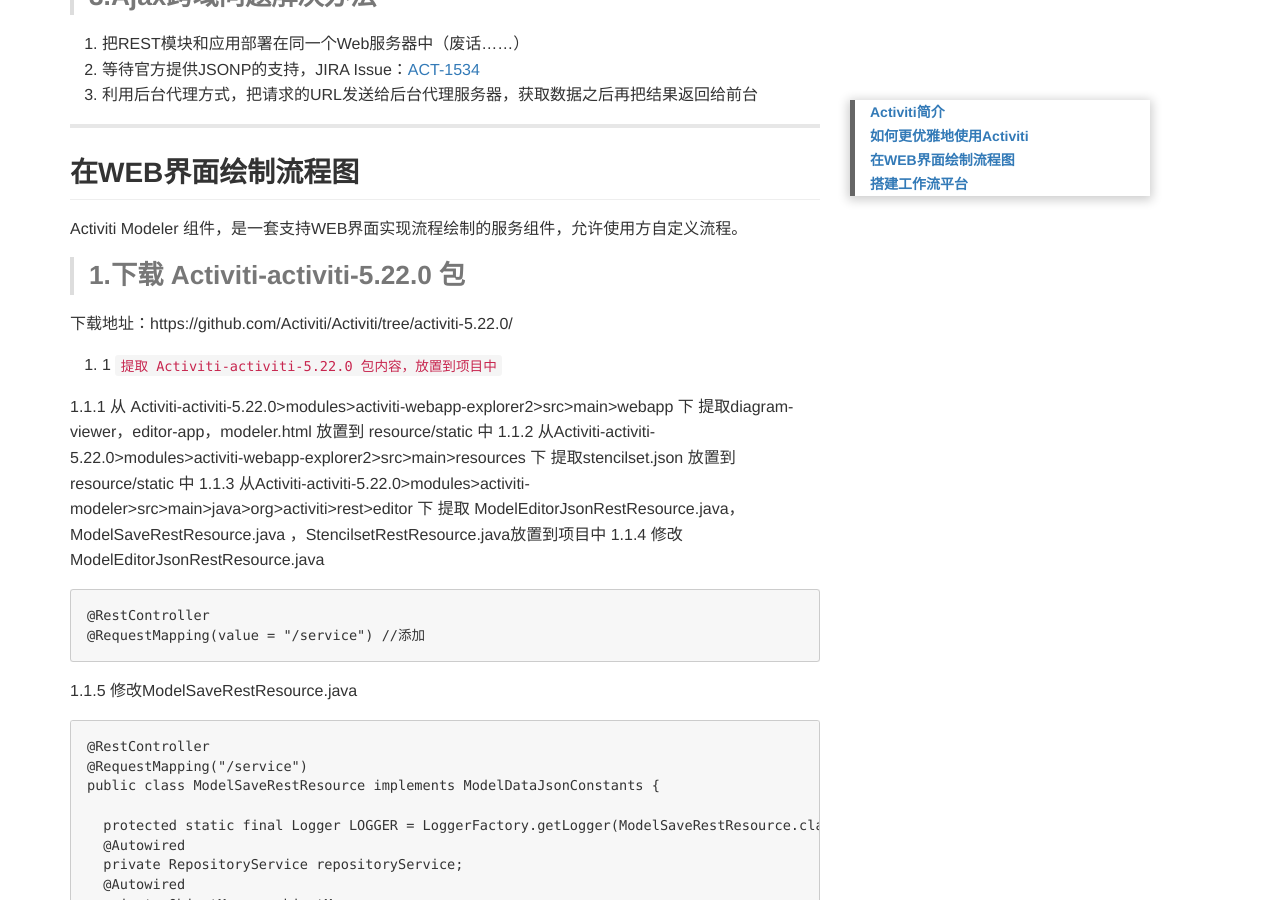
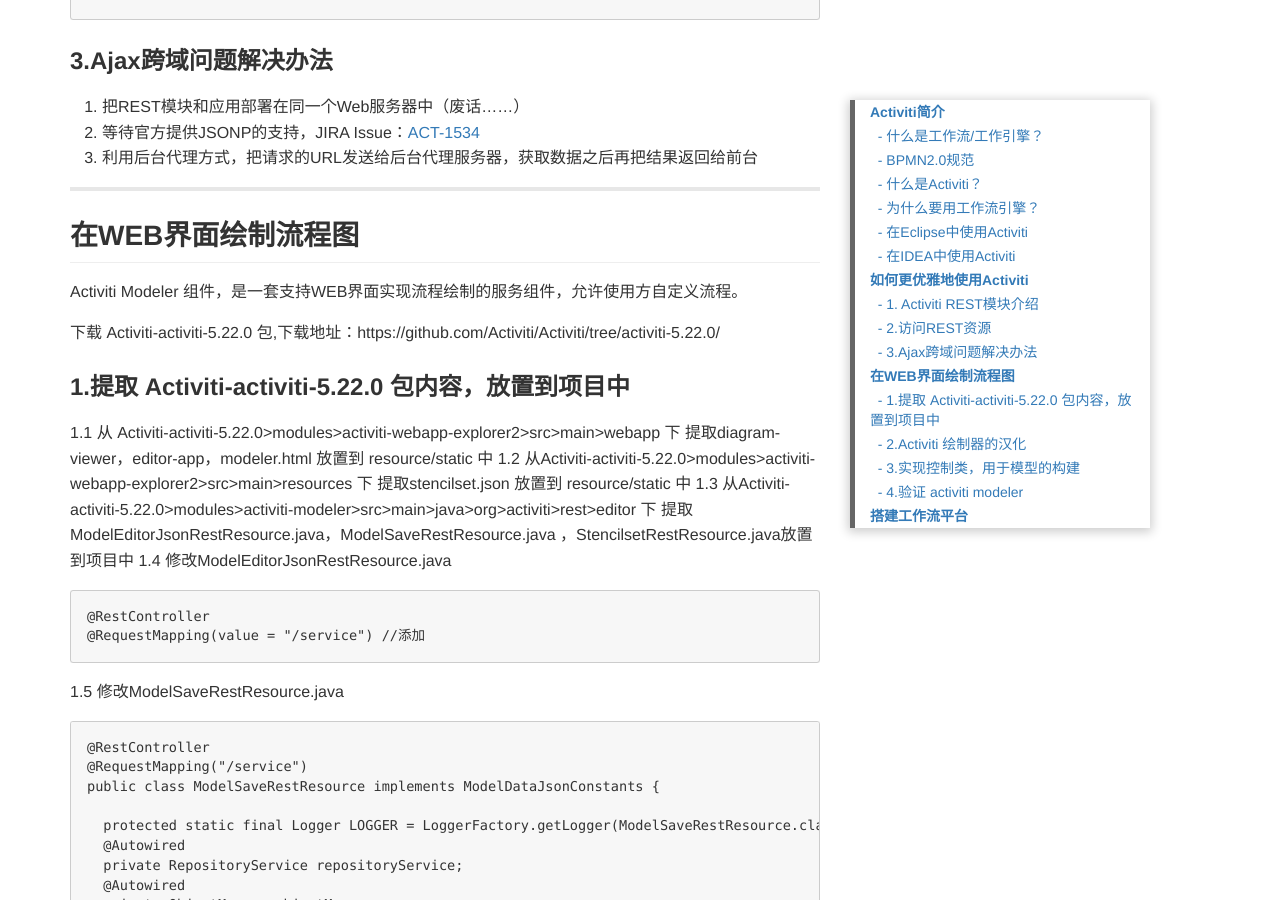
Before and after one commit to kookx/kookx.github.io, a Jekyll site: the page built from _posts/2018-12-28-使用Activiti统一调度业务流程.md, in a window 1280 px wide and 900 px high, scrolled down 4988 px. Built offline with Jekyll 4.4.1, drawn with Linux system fonts in a browser that asks for light colours; some of the changed text lies outside the part shown.

Commit message:
Update 2018-12-28-使用Activiti统一调度业务流程.md

````diff
--- a/_posts/2018-12-28-使用Activiti统一调度业务流程.md
+++ b/_posts/2018-12-28-使用Activiti统一调度业务流程.md
@@ -9,14 +9,14 @@
 
 ## Activiti简介
 
-> ### 什么是工作流/工作引擎？
+### 什么是工作流/工作引擎？
 
 Georgakopoulos给出的`工作流定义`是：工作流是将一组任务组织起来以完成某个经营过程：定义了任务的触发顺序和触发条件，每个任务可以由一个或多个软件系统完成，也可以由一个或一组人完成，还可以由一个或多个人与软件系统协作完。它主要解决的是“使在多个参与者之间按照某种预定义的规则传递文档、信息或任务的过程自动进行，从而实现某个预期的业务目标，或者促使此目标的实现”。
 工作流管理系统的目标：管理工作的流程以确保工作在正确的时间被期望的人员所执行——在自动化进行的业务过程中插入任何的执行和干预。
 所谓`工作流引擎`是指workflow作为应用系统的一部分，并为之提供对各应用系统有决定作用的根据角色、分工和条件的不同决定信息传递路由、内容等级等核心解决方案。例如开发一个系统最关键的部分不是系统的界面，也不是和数据库之间的信息交换，而是如何根据业务逻辑开发出符合实际需要的程序逻辑并确保其稳定性、易维护性和弹性。
 比如你的系统中有一个任务流程，一般情况下这个任务的代码逻辑、流程你都要自己来编写。实现它是没有问题的。但是谁能保证逻辑编写的毫无纰漏？经过无数次的测试与改进，这个流程没有任何漏洞也是可以实现的，但是明显就会拖慢整个项目的进度。
 
-> ### BPMN2.0规范
+### BPMN2.0规范
 
 BPMN（Business Process Model and Notation）--业务流程模型与符号。
 
@@ -24,7 +24,7 @@
 
 通俗一点其实就是一套规范，画流程模型的规范。流程模型包括：流程图、协作图、编排图、会话图。
 
-> ### 什么是`Activiti`？
+### 什么是`Activiti`？
 
 Activiti的创始人也就是JBPM（也是一个优秀的BPM引擎）的创始人，从Jboss离职后开发了一个新的BPM引擎：Activiti。所以，Activiti有很多地方都有JBPM的影子。Activiti是一个开源的工作流引擎，它实现了BPMN 2.0规范，可以发布设计好的流程定义，并通过api进行流程调度。
 Activiti 作为一个遵从 Apache 许可的工作流和业务流程管理开源平台，其核心是基于 Java 的超快速、超稳定的 BPMN2.0 流程引擎，强调流程服务的可嵌入性和可扩展性，同时更加强调面向业务人员。
@@ -35,13 +35,13 @@
 ProcessEngine processEngine = ProcessEngine.getDefaultProcessEngine（）；
 ```
 
-> ### 为什么要用工作流引擎？
+### 为什么要用工作流引擎？
 
 简单来说，就是为了统一管理流程业务。
 想想看，如果要设计一个流程的程序，通常需要在数据库中存各种状态值，比如一个订单程序，要标记订单是未付款、已付款、已出库等等状态，而这些各种各样的状态参杂在程序中，逻辑自然就变得复杂了。
 而将这些状态对应流程里的一个个步骤，交由流程引擎去管理，这样不仅简化了业务逻辑代码，而且，还有很强的扩展性。我可以修改我的流程，我可以添加一些步骤而不用改我的数据库表结构，不用改我的业务逻辑。
 
-> ### 在Eclipse中使用Activiti
+### 在Eclipse中使用Activiti
 
 推荐使用`离线安装`：断网
 
@@ -53,7 +53,7 @@
 
 4. 打开eclipse，在Help->Install New Software后的弹出窗点击Available Software Sites，删除设置过的Activiti资源信息，add确认安装。
 
-> ### 在IDEA中使用Activiti
+### 在IDEA中使用Activiti
 
 1. 点击菜单【File】-->【Settings...】打开【Settings】窗口。
 
@@ -63,11 +63,13 @@
 
 3. 安装完成后，会提示【Restart IntelliJ IDEA】，重启IDEA即可完成安装。
 
+---
+
 ## 如何更优雅地使用Activiti
 
 随着微服务的普及，Rest风格的编码规范越来被推崇，因而我们使用Activiti Rest模块进行Activiti统一Rest调用。
 
-> ### 1. Activiti REST模块介绍
+### 1. Activiti REST模块介绍
 
 Activiti-rest是Activiti提供的一组可以直接操作工作流引擎的REST API，使用者可以在自己应用中直接调用Activiti-rest接口。
 
@@ -89,7 +91,7 @@
 
 可以通过REST工具测试是否部署成功可以正常的提供服务，例如Chrome的插件**REST Console**，或者通过Spring MVC提供的RestTemplate。
 
-> ### 2.访问REST资源
+### 2.访问REST资源
 
 对于REST模块提供的接口可以参考用户手册的**REST API**章节，有着详细的介绍（包括URL和参数含义）。
 
@@ -168,7 +170,7 @@
 }
 ```
 
-> ### 3.Ajax跨域问题解决办法
+### 3.Ajax跨域问题解决办法
 
 1. 把REST模块和应用部署在同一个Web服务器中（废话……）
 2. 等待官方提供JSONP的支持，JIRA Issue：[ACT-1534](http://jira.codehaus.org/browse/ACT-1534)
@@ -180,26 +182,24 @@
 
 Activiti Modeler 组件，是一套支持WEB界面实现流程绘制的服务组件，允许使用方自定义流程。
 
-> ### 1.下载 Activiti-activiti-5.22.0 包
+下载 Activiti-activiti-5.22.0 包,下载地址：https://github.com/Activiti/Activiti/tree/activiti-5.22.0/
 
-下载地址：https://github.com/Activiti/Activiti/tree/activiti-5.22.0/
+### 1.提取 Activiti-activiti-5.22.0 包内容，放置到项目中
 
-1. 1 `提取 Activiti-activiti-5.22.0 包内容，放置到项目中`
-
-1.1.1 从 Activiti-activiti-5.22.0>modules>activiti-webapp-explorer2>src>main>webapp 下
+1.1 从 Activiti-activiti-5.22.0>modules>activiti-webapp-explorer2>src>main>webapp 下
 提取diagram-viewer，editor-app，modeler.html 放置到  resource/static 中
-1.1.2 从Activiti-activiti-5.22.0>modules>activiti-webapp-explorer2>src>main>resources 下
+1.2 从Activiti-activiti-5.22.0>modules>activiti-webapp-explorer2>src>main>resources 下
 提取stencilset.json 放置到 resource/static 中
-1.1.3 从Activiti-activiti-5.22.0>modules>activiti-modeler>src>main>java>org>activiti>rest>editor 下
+1.3 从Activiti-activiti-5.22.0>modules>activiti-modeler>src>main>java>org>activiti>rest>editor 下
 提取 ModelEditorJsonRestResource.java，ModelSaveRestResource.java ，StencilsetRestResource.java放置到项目中
-1.1.4 修改ModelEditorJsonRestResource.java
+1.4 修改ModelEditorJsonRestResource.java
 
 ```
 @RestController
 @RequestMapping(value = "/service") //添加
 ```
 
-1.1.5 修改ModelSaveRestResource.java
+1.5 修改ModelSaveRestResource.java
 
 ```
 @RestController
@@ -265,7 +265,7 @@
 }
 ```
 
-1.1.6 修改StencilsetRestResource.java
+1.6 修改StencilsetRestResource.java
 
 ```
 @RestController
@@ -288,7 +288,7 @@
 }
 ```
 
-1.1.7 修改app-cfg.js
+1.7 修改app-cfg.js
 
 ```javascript
 ACTIVITI.CONFIG = {
@@ -297,13 +297,13 @@
 }
 ```
 
-1. 2 `activiti 绘制器的汉化`
+### 2.Activiti 绘制器的汉化
 
 使用汉化的stencilset.json替换resource/static 下的stencilset.json
 
 [点击下载](http://linkais.com/wp-content/uploads/2018/09/stencilset-cn.zip)
 
-1. 3 `实现控制类，用于模型的构建`
+### 3.实现控制类，用于模型的构建
 
 创建ActivitiModelController.java
 
@@ -355,7 +355,7 @@
 }
 ```
 
-1. 4 `验证 activiti modeler`
+### 4.验证 activiti modeler
 
 http://ip:port/activiti/activiti-ui.html
 
````
